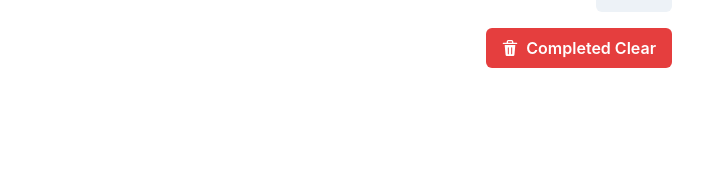
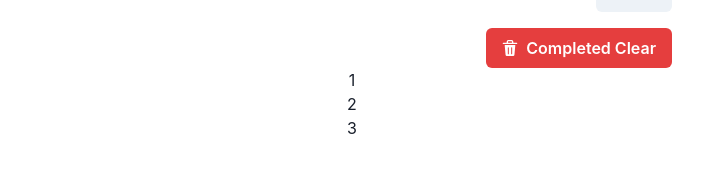
Before and after one commit to S-Yamamoto3215/react-simple-todo, a React (Create React App) app: page / in a window 1280 px wide. Shown: the part 232-404 px from the top of the page, without its empty margins (288-991 px from the left). Built offline with nearby package versions, Linux system fonts and the light colour scheme.

Commit message:
:sparkles: #18 dnd-kit Sortableの仮実装

```diff
--- a/src/App.tsx
+++ b/src/App.tsx
@@ -1,12 +1,14 @@
 import { ChakraProvider, Container } from '@chakra-ui/react'
 
 import { TodoListBase } from './components/TodoListBase'
+import { SortableBase } from './components/SortableBase'
 
 const App = () => {
   return (
     <ChakraProvider>
       <Container maxW='2xl' centerContent>
         <TodoListBase />
+        <SortableBase />
       </Container>
     </ChakraProvider>
   );
--- /dev/null
+++ b/src/components/SortableBase/SortableBase.tsx
@@ -0,0 +1,56 @@
+import { useState } from 'react';
+import {
+  DndContext,
+  closestCenter,
+  KeyboardSensor,
+  PointerSensor,
+  useSensor,
+  useSensors,
+} from '@dnd-kit/core';
+
+import {
+  arrayMove,
+  SortableContext,
+  sortableKeyboardCoordinates,
+  verticalListSortingStrategy,
+} from '@dnd-kit/sortable';
+
+import { SortableItem } from './SortableItem';
+
+export const SortableBase = () => {
+  const [items, setItems] = useState([1, 2, 3]);
+  const sensors = useSensors(
+    useSensor(PointerSensor),
+    useSensor(KeyboardSensor, {
+      coordinateGetter: sortableKeyboardCoordinates,
+    })
+  );
+
+  const handleDragEnd = (event: any) => {
+    const {active, over} = event;
+
+    if (active.id !== over.id) {
+      setItems((items) => {
+        const oldIndex = items.indexOf(active.id);
+        const newIndex = items.indexOf(over.id);
+
+        return arrayMove(items, oldIndex, newIndex);
+      });
+    }
+  }
+
+  return (
+    <DndContext
+      sensors={sensors}
+      collisionDetection={closestCenter}
+      onDragEnd={() => handleDragEnd}
+    >
+      <SortableContext
+        items={items}
+        strategy={verticalListSortingStrategy}
+      >
+        {items.map(id => <SortableItem key={id} id={id} />)}
+      </SortableContext>
+    </DndContext>
+  );
+}
--- /dev/null
+++ b/src/components/SortableBase/SortableItem.tsx
@@ -0,0 +1,17 @@
+import { useSortable } from '@dnd-kit/sortable';
+import { CSS } from '@dnd-kit/utilities';
+
+export const SortableItem = (props: any) => {
+  const { attributes, listeners, setNodeRef, transform, transition } = useSortable({id: props.id});
+
+  const style = {
+    transform: CSS.Transform.toString(transform),
+    transition,
+  };
+
+  return (
+    <div ref={setNodeRef} style={style} {...attributes} {...listeners}>
+      <div className="item">{props.id}</div>
+    </div>
+  );
+}
--- /dev/null
+++ b/src/components/SortableBase/index.ts
@@ -0,0 +1 @@
+export { SortableBase } from './SortableBase'
```
